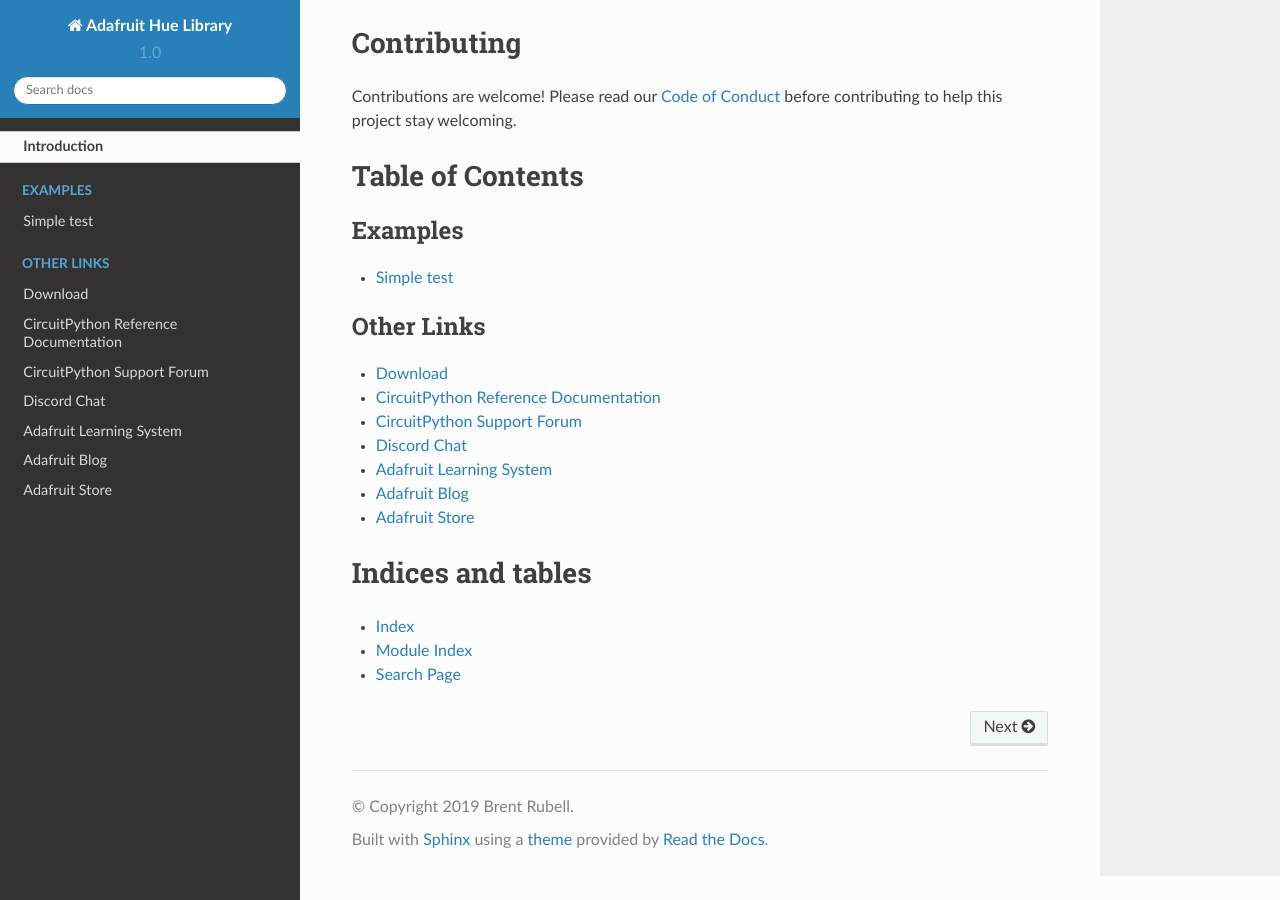
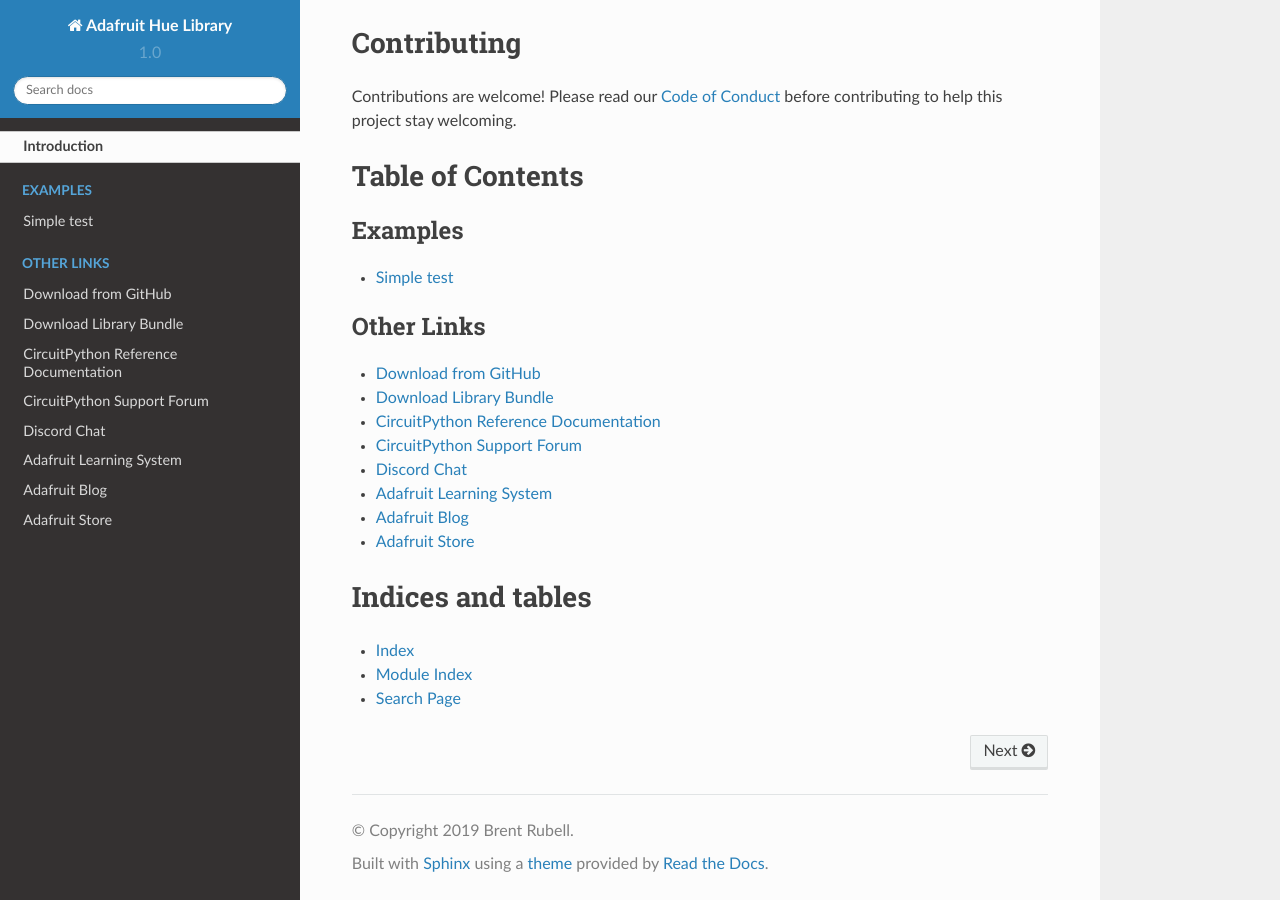
Before and after one commit to adafruit/Adafruit_CircuitPython_Hue, a Sphinx documentation site: the page built from docs/index.rst, in a window 1280 px wide and 900 px high, scrolled down 2052 px. Built offline with Sphinx 7.4.7 and the Read the Docs theme 2.0.0, drawn with Linux system fonts in a browser that asks for light colours.

Commit message:
Added cp.org link to index.rst

```diff
--- a/docs/index.rst
+++ b/docs/index.rst
@@ -29,7 +29,8 @@
 .. toctree::
     :caption: Other Links
 
-    Download <https://github.com/adafruit/Adafruit_CircuitPython_Hue/releases/latest>
+    Download from GitHub <https://github.com/adafruit/Adafruit_CircuitPython_Hue/releases/latest>
+    Download Library Bundle <https://circuitpython.org/libraries>
     CircuitPython Reference Documentation <https://docs.circuitpython.org>
     CircuitPython Support Forum <https://forums.adafruit.com/viewforum.php?f=60>
     Discord Chat <https://adafru.it/discord>
```
